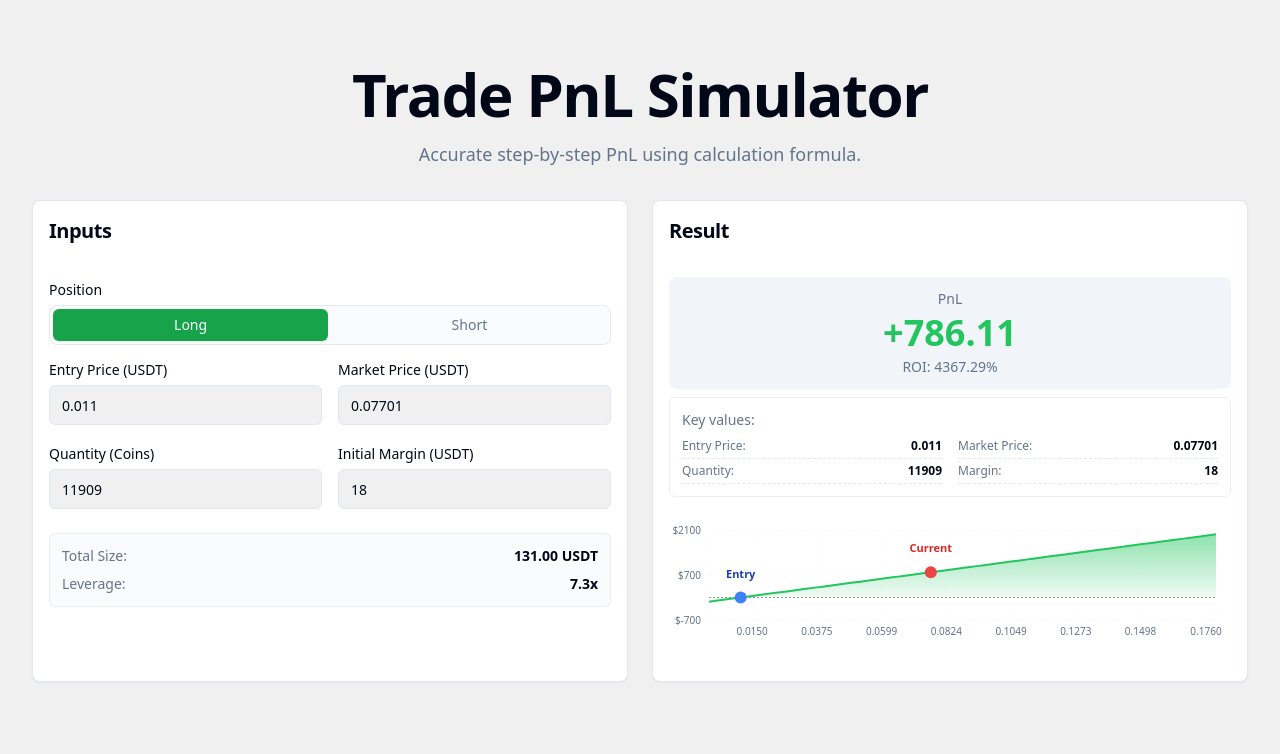
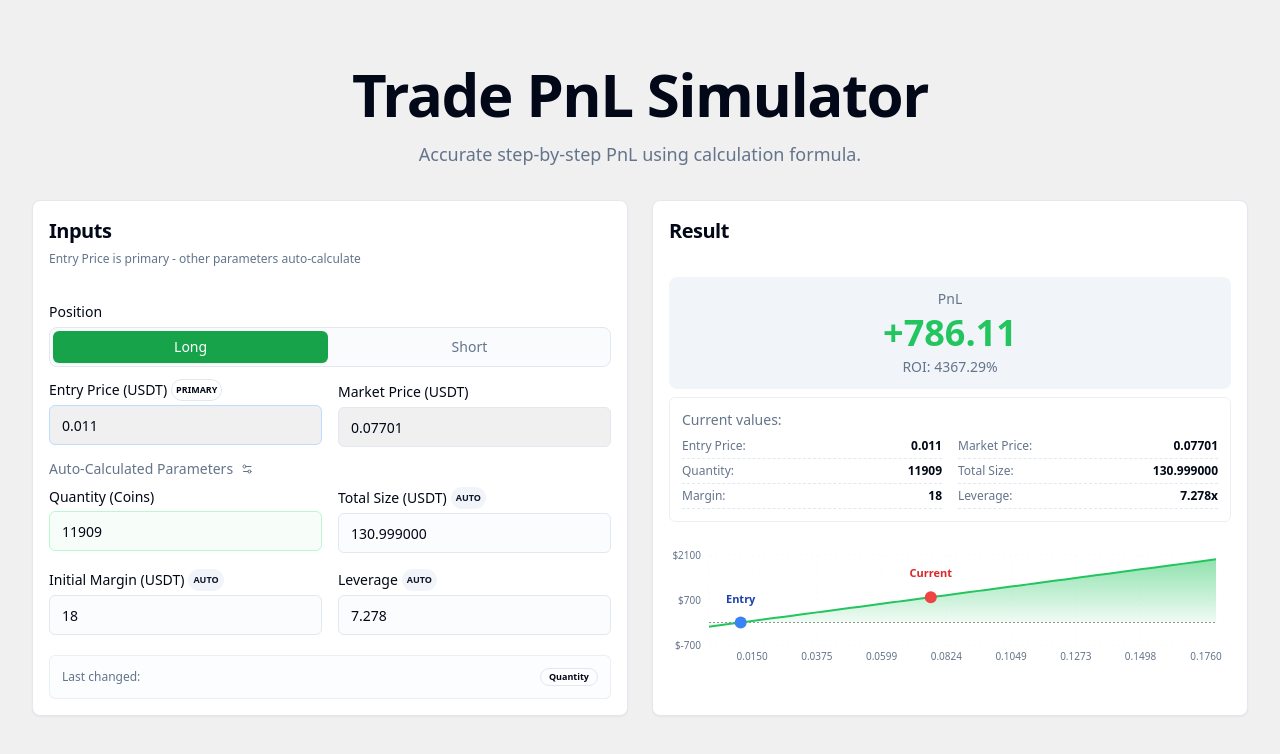
Before and after one commit to QuantMallah/PnL-Simulator, a Next.js app: page / in a window 1280 px wide. Shown: the top 754 px of the page. Built offline with nearby package versions, Linux system fonts and the light colour scheme.

Commit message:
Auto Calculated Parameters

```diff
--- a/src/components/pnl-calculator.tsx
+++ b/src/components/pnl-calculator.tsx
@@ -12,7 +12,7 @@ import {
 import { Input } from "@/components/ui/input";
 import { Label } from "@/components/ui/label";
 import { Tabs, TabsList, TabsTrigger } from "@/components/ui/tabs";
-import { Loader2 } from "lucide-react";
+import { Loader2, Settings2 } from "lucide-react";
 import { PnlChart } from "./pnl-chart";
 import { Badge } from "@/components/ui/badge";
 
@@ -60,10 +60,20 @@ const evaluateFormula = (
 };
 
 export function PnlCalculator() {
+  // Primary inputs (always manual)
   const [entryPrice, setEntryPrice] = useState("0.011");
   const [marketPrice, setMarketPrice] = useState("0.07701");
+
+  // Auto-changeable parameters
   const [quantity, setQuantity] = useState("11909");
+  const [totalSize, setTotalSize] = useState("130.999");
   const [margin, setMargin] = useState("18");
+  const [leverage, setLeverage] = useState("7.3");
+
+  // Track which parameter was last changed
+  const [lastChanged, setLastChanged] = useState<'quantity' | 'totalSize' | 'margin' | 'leverage'>('quantity');
+
+  // Other states
   const [pnl, setPnl] = useState<number | null>(null);
   const [roi, setRoi] = useState<number | null>(null);
   const [loading, setLoading] = useState(false);
@@ -75,15 +85,19 @@ export function PnlCalculator() {
     entryPrice: false,
     marketPrice: false,
     quantity: false,
+    totalSize: false,
     margin: false,
+    leverage: false,
   });
 
-  const debouncedEntryPrice = useDebounce(entryPrice, 500);
-  const debouncedMarketPrice = useDebounce(marketPrice, 500);
-  const debouncedQuantity = useDebounce(quantity, 500);
-  const debouncedMargin = useDebounce(margin, 500);
+  const debouncedEntryPrice = useDebounce(entryPrice, 300);
+  const debouncedMarketPrice = useDebounce(marketPrice, 300);
+  const debouncedQuantity = useDebounce(quantity, 300);
+  const debouncedTotalSize = useDebounce(totalSize, 300);
+  const debouncedMargin = useDebounce(margin, 300);
+  const debouncedLeverage = useDebounce(leverage, 300);
 
-  // Updated formula to use quantity directly (Binance-style)
+  // Formula for PnL calculation
   const formula = useMemo(() => {
     if (positionType === "long") {
       return `(marketPrice - entryPrice) * quantity`;
@@ -92,20 +106,77 @@ export function PnlCalculator() {
     }
   }, [positionType]);
 
-  // Notional position size (what Binance shows as "Size USDT")
-  const notionalSize = useMemo(() => {
-    const ep = parseFloat(entryPrice);
-    const qty = parseFloat(quantity);
-    if (isNaN(ep) || isNaN(qty)) return 0;
-    return ep * qty;
-  }, [entryPrice, quantity]);
+  // Auto-calculation logic
+  useEffect(() => {
+    const ep = parseFloat(debouncedEntryPrice);
+    const qty = parseFloat(debouncedQuantity);
+    const ts = parseFloat(debouncedTotalSize);
+    const mar = parseFloat(debouncedMargin);
+    const lev = parseFloat(debouncedLeverage);
 
-  // Effective leverage calculation
-  const effectiveLeverage = useMemo(() => {
-    const mar = parseFloat(margin);
-    if (isNaN(mar) || mar <= 0 || notionalSize <= 0) return 0;
-    return notionalSize / mar;
-  }, [notionalSize, margin]);
+    // Skip if entry price is invalid
+    if (isNaN(ep) || ep <= 0) return;
+
+    // Skip if currently focused on any input to avoid interrupting user typing
+    const anyFocused = Object.values(inputsFocused).some(focused => focused);
+    if (anyFocused) return;
+
+    try {
+      switch (lastChanged) {
+        case 'quantity':
+          if (!isNaN(qty) && qty > 0) {
+            // Calculate Total Size = Entry Price × Quantity
+            const newTotalSize = ep * qty;
+            setTotalSize(newTotalSize.toFixed(6));
+
+            // Calculate Leverage or Margin (prefer maintaining leverage if margin is reasonable)
+            if (!isNaN(mar) && mar > 0) {
+              const newLeverage = newTotalSize / mar;
+              setLeverage(newLeverage.toFixed(3));
+            } else if (!isNaN(lev) && lev > 0) {
+              const newMargin = newTotalSize / lev;
+              setMargin(newMargin.toFixed(6));
+            }
+          }
+          break;
+
+        case 'totalSize':
+          if (!isNaN(ts) && ts > 0) {
+            // Calculate Quantity = Total Size / Entry Price
+            const newQuantity = ts / ep;
+            setQuantity(newQuantity.toFixed(0));
+
+            // Calculate Leverage or Margin
+            if (!isNaN(mar) && mar > 0) {
+              const newLeverage = ts / mar;
+              setLeverage(newLeverage.toFixed(3));
+            } else if (!isNaN(lev) && lev > 0) {
+              const newMargin = ts / lev;
+              setMargin(newMargin.toFixed(6));
+            }
+          }
+          break;
+
+        case 'margin':
+          if (!isNaN(mar) && mar > 0 && !isNaN(ts) && ts > 0) {
+            // Calculate Leverage = Total Size / Initial Margin
+            const newLeverage = ts / mar;
+            setLeverage(newLeverage.toFixed(3));
+          }
+          break;
+
+        case 'leverage':
+          if (!isNaN(lev) && lev > 0 && !isNaN(ts) && ts > 0) {
+            // Calculate Initial Margin = Total Size / Leverage
+            const newMargin = ts / lev;
+            setMargin(newMargin.toFixed(6));
+          }
+          break;
+      }
+    } catch (error) {
+      console.error("Error in auto-calculation:", error);
+    }
+  }, [debouncedQuantity, debouncedTotalSize, debouncedMargin, debouncedLeverage, debouncedEntryPrice, lastChanged, inputsFocused]);
 
   const calculatePnl = useCallback(async () => {
     const ep = parseFloat(debouncedEntryPrice);
@@ -144,12 +215,12 @@ export function PnlCalculator() {
         setAnimationKey((prev) => prev + 1);
 
         // Generate chart data with more reasonable price range
-        const priceRange = Math.abs(mp - ep) * 2; // Expand range around current prices
+        const priceRange = Math.abs(mp - ep) * 2;
         const centerPrice = (mp + ep) / 2;
         const minPrice = Math.max(0.000001, centerPrice - priceRange);
         const maxPrice = centerPrice + priceRange;
 
-        const steps = 48; // Reduced to make room for exact points
+        const steps = 48;
         const step = (maxPrice - minPrice) / (steps - 1);
 
         // Generate regular chart data
@@ -170,7 +241,7 @@ export function PnlCalculator() {
         // Calculate exact PnL for entry and market prices
         const entryPnl = evaluateFormula(formula, {
           entryPrice: ep,
-          marketPrice: ep, // At entry, PnL should be 0
+          marketPrice: ep,
           quantity: qty,
         });
 
@@ -184,14 +255,14 @@ export function PnlCalculator() {
         data.push({
           marketPrice: parseFloat(ep.toFixed(8)),
           pnl: parseFloat(entryPnl.toFixed(2)),
-          isEntry: true // Flag for identification
+          isEntry: true
         } as any);
 
         // Add exact current market point
         data.push({
           marketPrice: parseFloat(mp.toFixed(8)),
           pnl: parseFloat(currentPnl.toFixed(2)),
-          isMarket: true // Flag for identification
+          isMarket: true
         } as any);
 
         // Sort by price and remove near-duplicates
@@ -200,7 +271,6 @@ export function PnlCalculator() {
           .sort((a, b) => a.marketPrice - b.marketPrice)
           .filter((item, index, array) => {
             if (index === 0) return true;
-            // Keep if it's an exact point or far enough from previous
             return (item as any).isEntry || (item as any).isMarket ||
                    Math.abs(item.marketPrice - array[index - 1].marketPrice) > 0.000001;
           });
@@ -224,9 +294,10 @@ export function PnlCalculator() {
   }, [calculatePnl]);
 
   const handleInputFocus = (inputName: keyof typeof inputsFocused) => {
-    if (!inputsFocused[inputName]) {
     setInputsFocused(prev => ({ ...prev, [inputName]: true }));
 
+    // Clear the field when focused for the first time
+    setTimeout(() => {
       switch (inputName) {
         case 'entryPrice':
           setEntryPrice('');
@@ -237,15 +308,33 @@ export function PnlCalculator() {
         case 'quantity':
           setQuantity('');
           break;
+        case 'totalSize':
+          setTotalSize('');
+          break;
         case 'margin':
           setMargin('');
           break;
+        case 'leverage':
+          setLeverage('');
+          break;
       }
-    }
+    }, 50);
   };
 
-  const pnlColor =
-    pnl === null ? "text-foreground" : pnl >= 0 ? "text-green-500" : "text-red-500";
+  const handleInputBlur = (inputName: keyof typeof inputsFocused) => {
+    setInputsFocused(prev => ({ ...prev, [inputName]: false }));
+  };
+
+  const handleParameterChange = (
+    parameter: 'quantity' | 'totalSize' | 'margin' | 'leverage',
+    value: string,
+    setValue: (value: string) => void
+  ) => {
+    setValue(value);
+    setLastChanged(parameter);
+  };
+
+  const pnlColor = pnl === null ? "text-foreground" : pnl >= 0 ? "text-green-500" : "text-red-500";
   const pnlPrefix = pnl !== null && pnl > 0 ? "+" : "";
 
   return (
@@ -253,6 +342,9 @@ export function PnlCalculator() {
       <Card className="w-full">
         <CardHeader className="p-3 md:p-4 pb-2">
           <CardTitle className="text-lg md:text-xl">Inputs</CardTitle>
+          <CardDescription className="text-xs text-muted-foreground">
+            Entry Price is primary - other parameters auto-calculate
+          </CardDescription>
         </CardHeader>
         <CardContent className="flex flex-col gap-2 md:gap-3 p-3 md:p-4 pt-0">
           <div className="space-y-1">
@@ -263,88 +355,145 @@ export function PnlCalculator() {
               className="w-full"
             >
               <TabsList className="grid w-full grid-cols-2 rounded-lg border border-border bg-muted/40 p-[0.2rem] h-8 md:h-10 gap-1">
-                <TabsTrigger
-                  value="long"
-                  className="w-full h-full flex items-center justify-center text-xs md:text-sm font-medium rounded-md px-0 py-0 m-0 data-[state=active]:bg-green-600 data-[state=active]:text-white data-[state=inactive]:bg-transparent data-[state=inactive]:text-slate-500 dark:data-[state=active]:bg-green-600 dark:data-[state=active]:text-white dark:data-[state=inactive]:text-slate-400 data-[state=active]:shadow-sm transition-all hover:data-[state=inactive]:bg-muted/60"
-                >
+                <TabsTrigger value="long" className="w-full h-full flex items-center justify-center text-xs md:text-sm font-medium rounded-md px-0 py-0 m-0 data-[state=active]:bg-green-600 data-[state=active]:text-white data-[state=inactive]:bg-transparent data-[state=inactive]:text-slate-500 dark:data-[state=active]:bg-green-600 dark:data-[state=active]:text-white dark:data-[state=inactive]:text-slate-400 data-[state=active]:shadow-sm transition-all hover:data-[state=inactive]:bg-muted/60">
                   Long
                 </TabsTrigger>
-                <TabsTrigger
-                  value="short"
-                  className="w-full h-full flex items-center justify-center text-xs md:text-sm font-medium rounded-md px-0 py-0 m-0 data-[state=active]:bg-red-600 data-[state=active]:text-white data-[state=inactive]:bg-transparent data-[state=inactive]:text-slate-500 dark:data-[state=active]:bg-red-600 dark:data-[state=active]:text-white dark:data-[state=inactive]:text-slate-400 data-[state=active]:shadow-sm transition-all hover:data-[state=inactive]:bg-muted/60"
-                >
+                <TabsTrigger value="short" className="w-full h-full flex items-center justify-center text-xs md:text-sm font-medium rounded-md px-0 py-0 m-0 data-[state=active]:bg-red-600 data-[state=active]:text-white data-[state=inactive]:bg-transparent data-[state=inactive]:text-slate-500 dark:data-[state=active]:bg-red-600 dark:data-[state=active]:text-white dark:data-[state=inactive]:text-slate-400 data-[state=active]:shadow-sm transition-all hover:data-[state=inactive]:bg-muted/60">
                   Short
                 </TabsTrigger>
               </TabsList>
             </Tabs>
           </div>
 
+          {/* Primary Inputs (Always Manual) */}
           <div className="grid grid-cols-2 gap-2 md:gap-4">
             <div className="space-y-1">
-              <Label htmlFor="entryPrice" className="text-xs md:text-sm">Entry Price (USDT)</Label>
+              <Label htmlFor="entryPrice" className="text-xs md:text-sm font-medium flex items-center gap-1">
+                Entry Price (USDT)
+                <Badge variant="outline" className="text-[9px] px-1 py-0">PRIMARY</Badge>
+              </Label>
               <Input
                 id="entryPrice"
                 type="number"
-                placeholder="e.g., 0.000846"
+                placeholder="e.g., 0.011"
                 value={entryPrice}
                 onChange={(e) => setEntryPrice(e.target.value)}
                 onFocus={() => handleInputFocus('entryPrice')}
+                onBlur={() => handleInputBlur('entryPrice')}
+                min="0"
+                step="any"
+                className="h-8 md:h-10 text-sm border-blue-200 focus:border-blue-500"
+              />
+            </div>
+            <div className="space-y-1">
+              <Label htmlFor="marketPrice" className="text-xs md:text-sm font-medium">Market Price (USDT)</Label>
+              <Input
+                id="marketPrice"
+                type="number"
+                placeholder="e.g., 0.07701"
+                value={marketPrice}
+                onChange={(e) => setMarketPrice(e.target.value)}
+                onFocus={() => handleInputFocus('marketPrice')}
+                onBlur={() => handleInputBlur('marketPrice')}
                 min="0"
                 step="any"
                 className="h-8 md:h-10 text-sm"
               />
             </div>
+          </div>
+
+          {/* Auto-Changeable Parameters */}
+          <div className="space-y-2">
+            <div className="flex items-center gap-2">
+              <Label className="text-xs md:text-sm text-muted-foreground">Auto-Calculated Parameters</Label>
+              <Settings2 className="h-3 w-3 text-muted-foreground" />
+            </div>
+
+            <div className="grid grid-cols-2 gap-2 md:gap-4">
               <div className="space-y-1">
-              <Label htmlFor="marketPrice" className="text-xs md:text-sm">Market Price (USDT)</Label>
-              <Input
-                id="marketPrice"
-                type="number"
-                placeholder="e.g., 0.000339"
-                value={marketPrice}
-                onChange={(e) => setMarketPrice(e.target.value)}
-                onFocus={() => handleInputFocus('marketPrice')}
-                min="0"
-                step="any"
-                className="h-8 md:h-10 text-sm"
-              />
-            </div>
-            <div className="space-y-1">
-              <Label htmlFor="quantity" className="text-xs md:text-sm">Quantity (Coins)</Label>
+                <Label htmlFor="quantity" className="text-xs md:text-sm flex items-center gap-1">
+                  Quantity (Coins)
+                  {lastChanged !== 'quantity' && <Badge variant="secondary" className="text-[9px] px-1 py-0">AUTO</Badge>}
+                </Label>
                 <Input
                   id="quantity"
                   type="number"
-                placeholder="e.g., 1000000"
+                  placeholder="e.g., 11909"
                   value={quantity}
-                onChange={(e) => setQuantity(e.target.value)}
+                  onChange={(e) => handleParameterChange('quantity', e.target.value, setQuantity)}
                   onFocus={() => handleInputFocus('quantity')}
+                  onBlur={() => handleInputBlur('quantity')}
                   min="0"
-                className="h-8 md:h-10 text-sm"
+                  className={`h-8 md:h-10 text-sm ${lastChanged === 'quantity' ? 'border-green-200 bg-green-50/50' : 'bg-muted/30'}`}
                 />
               </div>
+
               <div className="space-y-1">
-              <Label htmlFor="margin" className="text-xs md:text-sm">Initial Margin (USDT)</Label>
+                <Label htmlFor="totalSize" className="text-xs md:text-sm flex items-center gap-1">
+                  Total Size (USDT)
+                  {lastChanged !== 'totalSize' && <Badge variant="secondary" className="text-[9px] px-1 py-0">AUTO</Badge>}
+                </Label>
+                <Input
+                  id="totalSize"
+                  type="number"
+                  placeholder="e.g., 130.999"
+                  value={totalSize}
+                  onChange={(e) => handleParameterChange('totalSize', e.target.value, setTotalSize)}
+                  onFocus={() => handleInputFocus('totalSize')}
+                  onBlur={() => handleInputBlur('totalSize')}
+                  min="0"
+                  step="any"
+                  className={`h-8 md:h-10 text-sm ${lastChanged === 'totalSize' ? 'border-green-200 bg-green-50/50' : 'bg-muted/30'}`}
+                />
+              </div>
+
+              <div className="space-y-1">
+                <Label htmlFor="margin" className="text-xs md:text-sm flex items-center gap-1">
+                  Initial Margin (USDT)
+                  {lastChanged !== 'margin' && <Badge variant="secondary" className="text-[9px] px-1 py-0">AUTO</Badge>}
+                </Label>
                 <Input
                   id="margin"
                   type="number"
                   placeholder="e.g., 18"
                   value={margin}
-                onChange={(e) => setMargin(e.target.value)}
+                  onChange={(e) => handleParameterChange('margin', e.target.value, setMargin)}
                   onFocus={() => handleInputFocus('margin')}
+                  onBlur={() => handleInputBlur('margin')}
                   min="0"
-                className="h-8 md:h-10 text-sm"
+                  step="any"
+                  className={`h-8 md:h-10 text-sm ${lastChanged === 'margin' ? 'border-green-200 bg-green-50/50' : 'bg-muted/30'}`}
+                />
+              </div>
+
+              <div className="space-y-1">
+                <Label htmlFor="leverage" className="text-xs md:text-sm flex items-center gap-1">
+                  Leverage
+                  {lastChanged !== 'leverage' && <Badge variant="secondary" className="text-[9px] px-1 py-0">AUTO</Badge>}
+                </Label>
+                <Input
+                  id="leverage"
+                  type="number"
+                  placeholder="e.g., 7.3"
+                  value={leverage}
+                  onChange={(e) => handleParameterChange('leverage', e.target.value, setLeverage)}
+                  onFocus={() => handleInputFocus('leverage')}
+                  onBlur={() => handleInputBlur('leverage')}
+                  min="0"
+                  step="0.1"
+                  className={`h-8 md:h-10 text-sm ${lastChanged === 'leverage' ? 'border-green-200 bg-green-50/50' : 'bg-muted/30'}`}
                 />
               </div>
             </div>
+          </div>
 
-          <div className="pt-1 md:pt-3">
-            <div className="space-y-2 rounded-md border border-border/70 p-2 md:p-3 bg-muted/40">
-              <div className="flex items-center justify-between text-xs md:text-sm">
-                <span className="text-muted-foreground">Total Size:</span>
-                <span className="font-semibold">{notionalSize.toFixed(2)} USDT</span>
-              </div>
-              <div className="flex items-center justify-between text-xs md:text-sm">
-                <span className="text-muted-foreground">Leverage:</span>
-                <span className="font-semibold">{effectiveLeverage.toFixed(1)}x</span>
+          <div className="pt-1 md:pt-2">
+            <div className="space-y-1 rounded-md border border-border/70 p-2 md:p-3 bg-muted/20">
+              <div className="flex items-center justify-between text-xs">
+                <span className="text-muted-foreground">Last changed:</span>
+                <Badge variant="outline" className="text-[9px] px-2 py-0 capitalize">
+                  {lastChanged.replace(/([A-Z])/g, ' $1').toLowerCase()}
+                </Badge>
               </div>
             </div>
           </div>
@@ -352,6 +501,7 @@ export function PnlCalculator() {
         </CardContent>
       </Card>
 
+      {/* Result Card remains the same */}
       <Card className="w-full">
         <CardHeader className="p-3 md:p-4 pb-2">
           <CardTitle className="text-lg md:text-xl">Result</CardTitle>
@@ -376,7 +526,7 @@ export function PnlCalculator() {
 
           <div className="space-y-1 rounded-md border border-border/70 p-2 md:p-3">
             <div className="flex items-center justify-between text-xs md:text-sm">
-                <span className="text-muted-foreground">Key values:</span>
+                <span className="text-muted-foreground">Current values:</span>
             </div>
             <div className="grid grid-cols-2 gap-x-2 md:gap-x-4 gap-y-1 text-xs pt-1">
               <div className="flex justify-between border-b border-dashed pb-1">
@@ -392,8 +542,16 @@ export function PnlCalculator() {
                 <span className="font-semibold">{quantity}</span>
               </div>
               <div className="flex justify-between border-b border-dashed pb-1">
+                <span className="text-muted-foreground">Total Size:</span>
+                <span className="font-semibold">{totalSize}</span>
+              </div>
+              <div className="flex justify-between border-b border-dashed pb-1">
                 <span className="text-muted-foreground">Margin:</span>
                 <span className="font-semibold">{margin}</span>
+              </div>
+              <div className="flex justify-between border-b border-dashed pb-1">
+                <span className="text-muted-foreground">Leverage:</span>
+                <span className="font-semibold">{leverage}x</span>
               </div>
             </div>
           </div>
```
Lines whose indentation alone changed are shown as unchanged.
